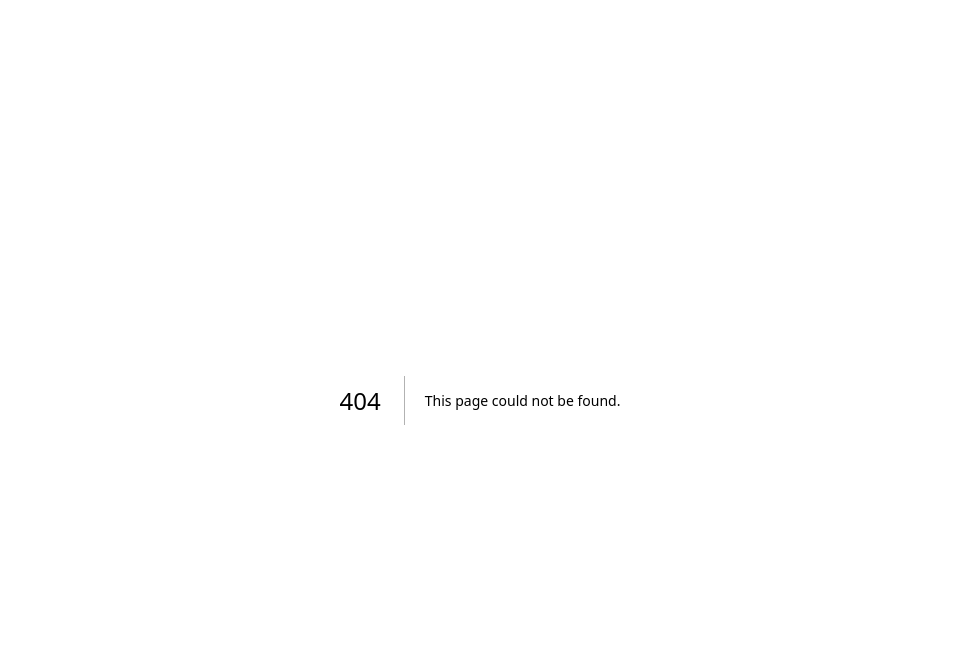
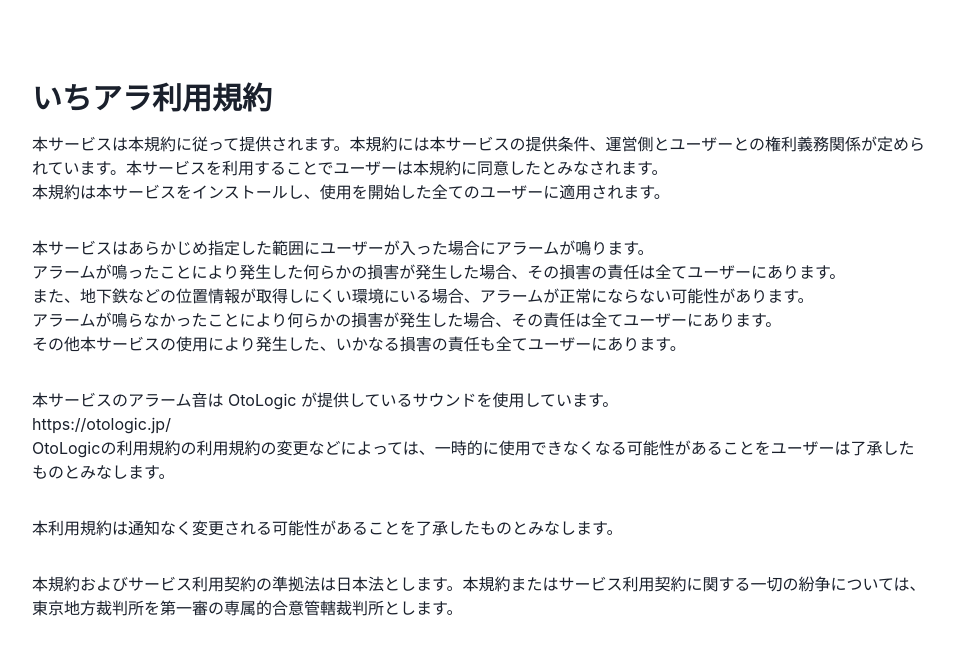
Before and after one commit to riku99/ichiara-website, a Next.js app: page /terms in a window 1280 px wide. Before the commit this address had no page. Shown: the top 654 px of the page, without its empty margins (160-1114 px from the left). Built offline with nearby package versions, Linux system fonts and the light colour scheme.

Commit message:
add terms

```diff
--- a/pages/index.tsx
+++ b/pages/index.tsx
@@ -2,6 +2,7 @@ import { Box, Flex, Text, VStack } from '@chakra-ui/react';
 import Head from 'next/head';
 import Image from 'next/image';
 import { IntroCard } from '../components/IntroCard';
+import { Layout } from '../components/Layout';
 
 export default function Home() {
   return (
@@ -13,7 +14,7 @@ export default function Home() {
         <link rel="icon" href="/favicon.ico" />
       </Head>
 
-      <main>
+      <Layout>
         <Box>
           <Flex mt="8" justifyContent="center" alignItems="center">
             <Image
@@ -92,7 +93,7 @@ export default function Home() {
             </Flex>
           </Box>
         </Box>
-      </main>
+      </Layout>
     </>
   );
 }
--- /dev/null
+++ b/pages/terms.tsx
@@ -0,0 +1,86 @@
+import { Box, Flex, Heading, Text } from '@chakra-ui/react';
+
+const Terms = () => {
+  return (
+    <Flex
+      pt={{
+        base: '12',
+        md: '20',
+      }}
+      pb={{
+        base: '12',
+        md: '20',
+      }}
+      justifyContent="center"
+    >
+      <Box
+        alignSelf="center"
+        w={{
+          base: '90%',
+          md: '70%',
+        }}
+      >
+        <Heading
+          as="h1"
+          fontSize={{
+            base: 'xl',
+            md: '3xl',
+          }}
+        >
+          いちアラ利用規約
+        </Heading>
+
+        <Box
+          mt={{
+            base: '4',
+          }}
+        >
+          <Text>
+            本サービスは本規約に従って提供されます。本規約には本サービスの提供条件、運営側とユーザーとの権利義務関係が定められています。本サービスを利用することでユーザーは本規約に同意したとみなされます。
+          </Text>
+
+          <Text>
+            本規約は本サービスをインストールし、使用を開始した全てのユーザーに適用されます。
+          </Text>
+
+          <Text mt="8">
+            本サービスはあらかじめ指定した範囲にユーザーが入った場合にアラームが鳴ります。
+          </Text>
+
+          <Text>
+            アラームが鳴ったことにより発生した何らかの損害が発生した場合、その損害の責任は全てユーザーにあります。
+          </Text>
+          <Text>
+            また、地下鉄などの位置情報が取得しにくい環境にいる場合、アラームが正常にならない可能性があります。
+          </Text>
+          <Text>
+            アラームが鳴らなかったことにより何らかの損害が発生した場合、その責任は全てユーザーにあります。
+          </Text>
+          <Text>
+            その他本サービスの使用により発生した、いかなる損害の責任も全てユーザーにあります。
+          </Text>
+
+          <Text mt="8">
+            本サービスのアラーム音は OtoLogic
+            が提供しているサウンドを使用しています。
+          </Text>
+          <Text>https://otologic.jp/</Text>
+
+          <Text>
+            OtoLogicの利用規約の利用規約の変更などによっては、一時的に使用できなくなる可能性があることをユーザーは了承したものとみなします。
+          </Text>
+
+          <Text mt="8">
+            本利用規約は通知なく変更される可能性があることを了承したものとみなします。
+          </Text>
+
+          <Text mt="8">
+            本規約およびサービス利用契約の準拠法は日本法とします。本規約またはサービス利用契約に関する一切の紛争については、東京地方裁判所を第一審の専属的合意管轄裁判所とします。
+          </Text>
+        </Box>
+      </Box>
+    </Flex>
+  );
+};
+
+export default Terms;
```
Also changed, not shown: components/Footer/index.tsx (added, +27 -0 lines), components/Layout/index.tsx (added, +15 -0 lines).
